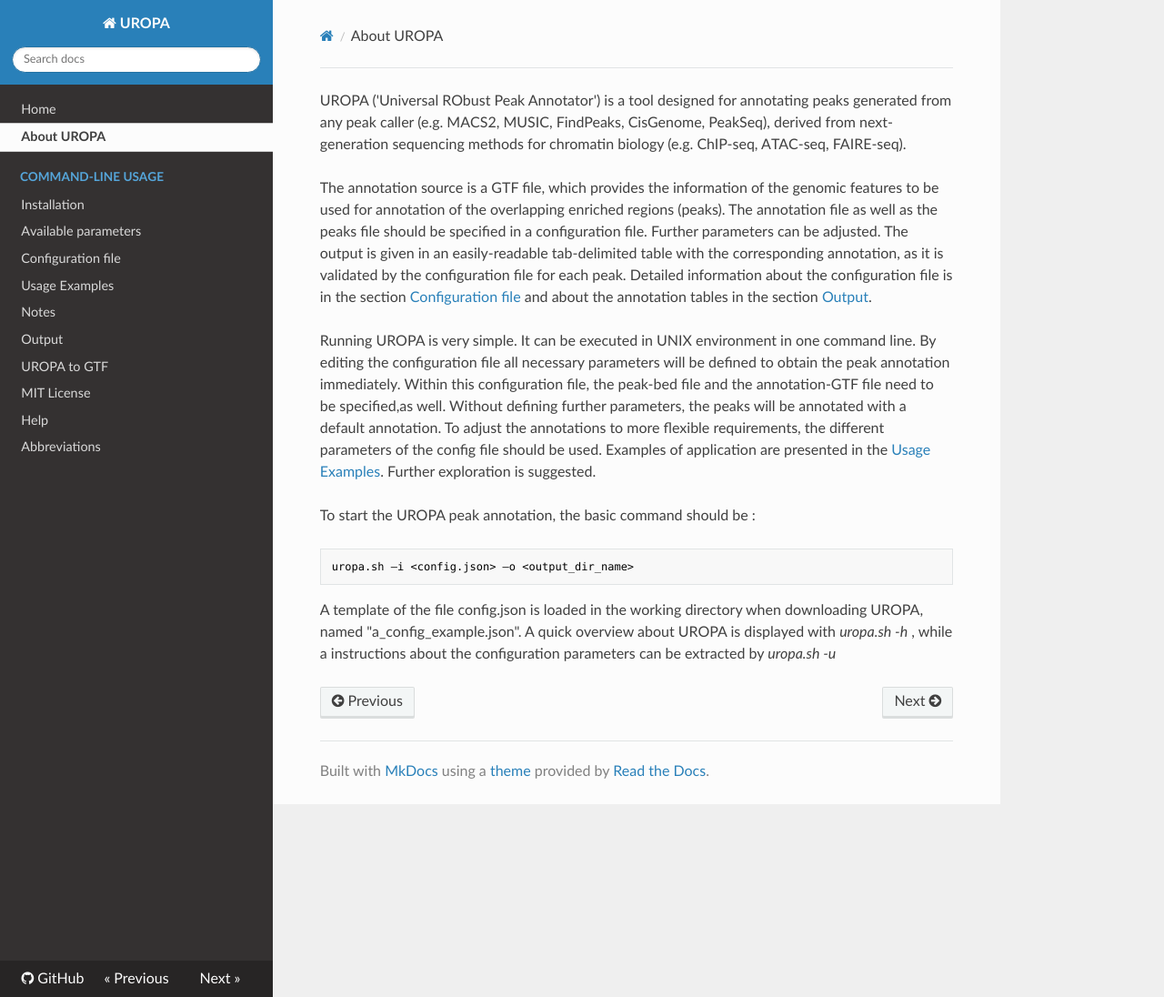
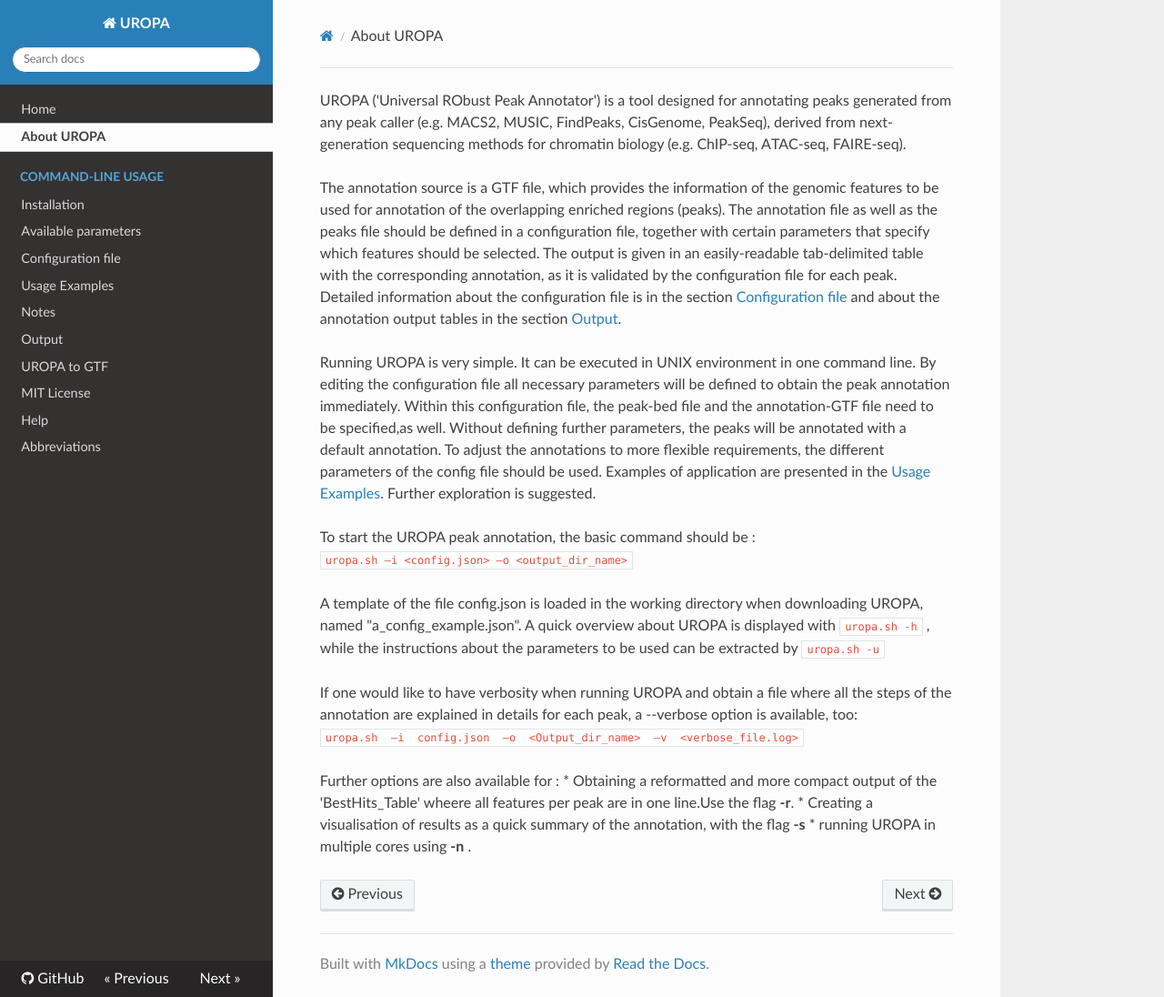
Before and after one commit to loosolab/UROPA, an MkDocs documentation site: the page built from docs/introduction.md, in a window 1280 px wide and 1096 px high. Shown: the whole window at 91% size. Built offline with MkDocs 1.6.1, drawn with Linux system fonts in a browser that asks for light colours; nearby versions of some CDN libraries; old or Windows-style settings are respelled for this version of MkDocs.

Commit message:
passing error

````diff
--- a/docs/introduction.md
+++ b/docs/introduction.md
@@ -1,9 +1,9 @@
 UROPA ('Universal RObust Peak Annotator') is a tool designed for annotating peaks generated from any peak caller (e.g. MACS2, MUSIC, FindPeaks, CisGenome, PeakSeq), derived from next-generation sequencing methods for chromatin biology (e.g.  ChIP-seq, ATAC-seq, FAIRE-seq).
 
 The annotation source is a GTF file, which provides the information of the genomic features to be used for annotation of the overlapping enriched regions (peaks).
-The annotation file as well as the peaks file should be specified in a configuration file. Further parameters can be adjusted.
+The annotation file as well as the peaks file should be defined in a configuration file, together with certain parameters that specify which features should be selected.
 The output is given in an easily-readable tab-delimited table with the corresponding annotation, as it is validated by the configuration file for each peak.
-Detailed information about the configuration file is in the section [Configuration file](http://uropa.readthedocs.io/en/latest/config/) and about the annotation tables in the section [Output](http://uropa.readthedocs.io/en/latest/output/).
+Detailed information about the configuration file is in the section [Configuration file](http://uropa.readthedocs.io/en/latest/config/) and about the annotation output tables in the section [Output](http://uropa.readthedocs.io/en/latest/output/).
 
 Running UROPA is very simple. It can be executed in UNIX environment in one command line.
 By editing the configuration file all necessary parameters will be defined to obtain the peak annotation immediately. Within this configuration file, the peak-bed file and the annotation-GTF file need to be specified,as well.
@@ -11,10 +11,16 @@ Without defining further parameters, the peaks will be annotated with a default
 Examples of application are presented in the [Usage Examples](http://uropa.readthedocs.io/en/latest/uropa-example/). Further exploration is suggested.
 
 To start the UROPA peak annotation, the basic command should be :
+												` uropa.sh –i <config.json> –o <output_dir_name> `
 
-```bash
-uropa.sh –i <config.json> –o <output_dir_name>
-```
 
-A template of the file config.json is loaded in the working directory when downloading UROPA, named "a_config_example.json". A quick overview about UROPA is displayed with  *uropa.sh -h* ,
-while a instructions about the configuration parameters can be extracted by  *uropa.sh -u*
+A template of the file config.json is loaded in the working directory when downloading UROPA, named "a_config_example.json". A quick overview about UROPA is displayed with  `uropa.sh -h` ,
+while the instructions about the parameters to be used can be extracted by  `uropa.sh -u`
+
+If one would like to have verbosity when running UROPA and obtain a file where all the steps of the annotation are explained in details for each peak, a --verbose option is available, too:
+								`uropa.sh  –i  config.json  –o  <Output_dir_name>  –v  <verbose_file.log>`
+
+Further options are also available for :
+* Obtaining a reformatted and more compact output of the 'BestHits_Table' wheere all features per peak are in one line.Use the flag **-r**.
+* Creating a visualisation of results as a quick summary of the annotation, with the flag **-s**
+* running UROPA in multiple cores  using **-n** <nb_of_cores>.
````
Also changed, not shown: docs/install.md (+6 -6 lines), docs/uropa-example.md (+22 -5 lines), 1 other file.
